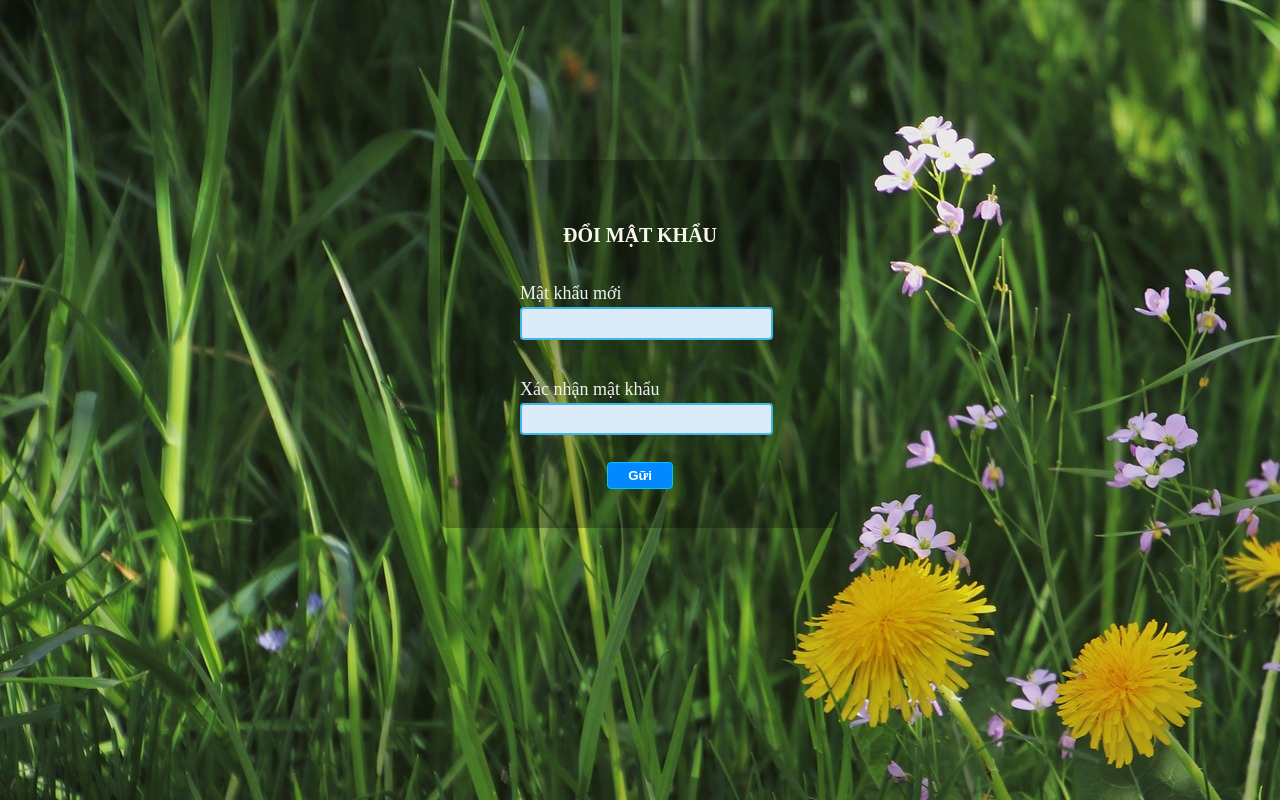
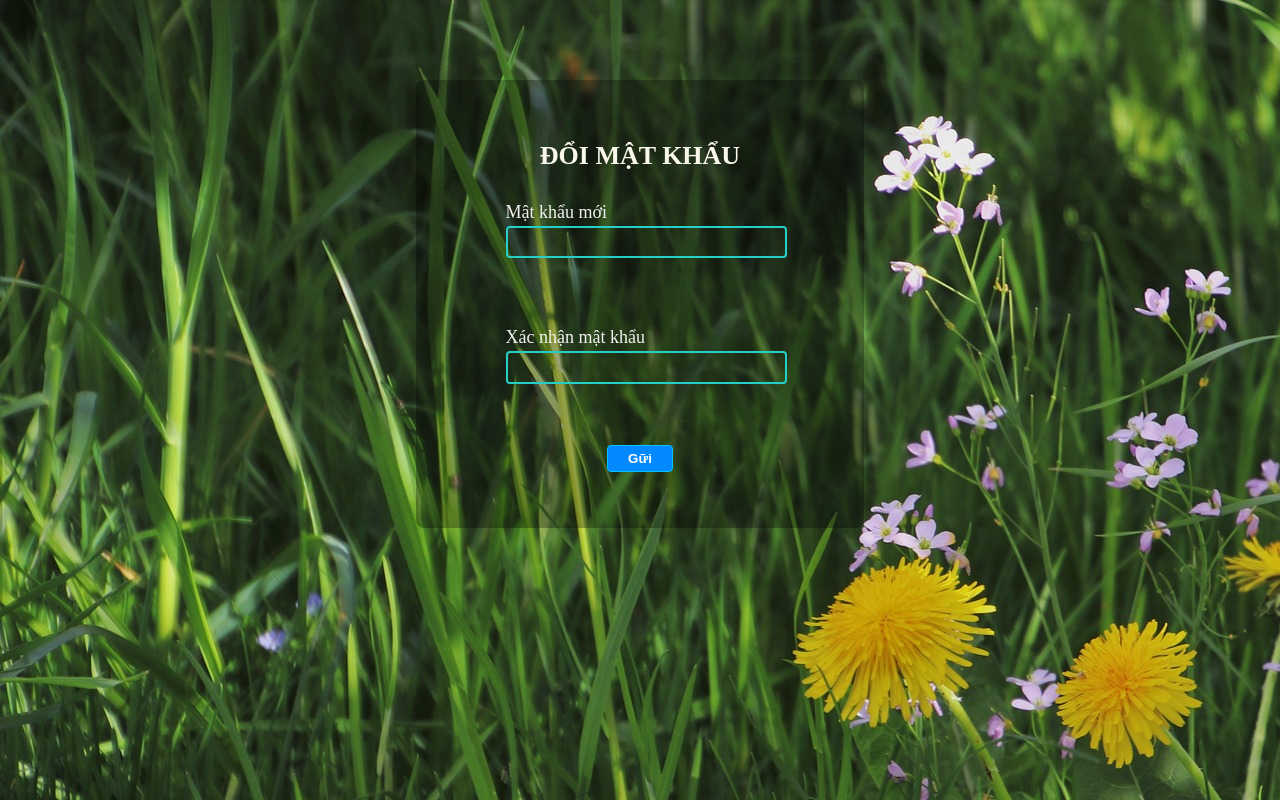
Before and after one commit to noriki1971997/fixcar_admin, a Vue app: page /forgot-password in a window 1280 px wide. Built offline with nearby package versions, Linux system fonts and the light colour scheme; what vue-mq, vuejs-dialog would draw is missing.

Commit message:
- change ui change pass

```diff
--- a/src/components/ForgotPassword.vue
+++ b/src/components/ForgotPassword.vue
@@ -7,19 +7,27 @@
 
             <div class="form-group" >
                 <label class="lb-form-group">Mật khẩu mới</label>
-                <input type="text" v-model="password.new" class="input-forgotpass" />
+                <input :class="{'is-danger': errors.has('password')}" v-validate="'required'" name="password" type="password" v-model="password.new" class="input-forgotpass" ref="password" />
             </div>
             <div class="form-group" >
-                <label class="lb-form-group msgNotify">{{result}}</label>
+                <label v-show="errors.has('password')" class="lb-form-group msgNotify">{{ errors.first('password') }}</label>
             </div>
             <div class="form-group" >
                 <label class="lb-form-group">Xác nhận mật khẩu</label>
-                <input type="text" v-model="password.confirm" class="input-forgotpass"/>
+                <input :class="{'is-danger': errors.has('password_confirmation')}" v-validate="'required|confirmed:password'" name="password_confirmation" type="password" v-model="password.confirm" class="input-forgotpass"/>
+            </div>
+             <div class="form-group" >
+                <label v-show="errors.has('password_confirmation')" class="lb-form-group msgNotify">{{ errors.first('password_confirmation') }}</label>
             </div>
             <div class="form-group-btn" >
                 <button class="btn-primary">Gữi</button>
             </div>
         </form>
+        <div class="result-zone">
+          <label class="result-label">
+            {{result}}
+          </label>
+        </div>
       </div>
 
 
@@ -36,16 +44,16 @@
   position: relative;
   margin-left: auto;
   margin-right: auto;
-  margin-top: 10em;
+  margin-top: 5em;
   marker-bottom:auto;
   font-size: 16px;
-  width:25em;
-  height:23em;
+  width:28em;
+  height:28em;
   align-items: center;
 }
 .form-content
 {
-  padding-top: 3em;
+  padding-top: 2.5em;
   padding-bottom: 2em;
   position: relative;
   width: 60%;
@@ -60,13 +68,14 @@
   margin-left: auto;
   margin-right: auto;
   width: 100%;
-  padding-top: 1em;
+  padding-top: 1.3em;
+  height: 2.5em;
 }
 .input-forgotpass
 {
   width: 100%;
   height: 2em;
-  border: 2px solid #41b6e6;
+  border: 2px solid #55efc4;
   border-radius: 0.3em;
   background-color: #dbebfa;
   padding-left: .5em;
@@ -81,10 +90,9 @@
 .lb-title-form-group
 {
   text-align: center;
-  font-size: 20px;
+  font-size: 26px;
   font-weight: 700;
   color:#f9f8eb;
-  padding-bottom: 1em;
 }
 .form-group-btn
 {
@@ -97,7 +105,7 @@
 {
 
   position: relative;
-  margin-top: 2em;
+  margin-top: 1em;
   margin-right: auto;
   margin-left: auto;
   width: 5em;
@@ -110,7 +118,22 @@
 }
 .msgNotify
 {
+  font-size: 16px;
   color:#F50057;
+  width: 100%;
+  text-align: left;
+}
+.result-zone
+{
+  position: relative;
+  font-size: 18px;
+  color:white;
+  margin-top: 7.5em;
+  margin-right: auto;
+  margin-left: auto;
+  width: 100%;
+  text-align: center;
+  color: #F50057;
 }
 </style>
 
@@ -140,15 +163,20 @@ export default {
   methods:
   {
    handleSubmit(e) {
-
-      axios.post("http://13.67.50.208:3003/api/auth/forgot-pass/",{token:this.token,password: this.password.new,c_password:this.password.confirm})
+      this.result="";
+      this.$validator.validate().then(valid => {
+        if (valid) {
+          axios.post("http://13.67.50.208:3003/api/auth/forgot-pass/",{token:this.token,password: this.password.new,c_password:this.password.confirm})
               .then(resp => {
                 console.log(resp);
                 this.result = resp.data.message;
               })
               .catch(err => {
-                 this.result = err;
+                 this.result = "Lỗi không thể đổi mật khẩu";
               })
+        }
+      });
+
     }
   }
 };
```
